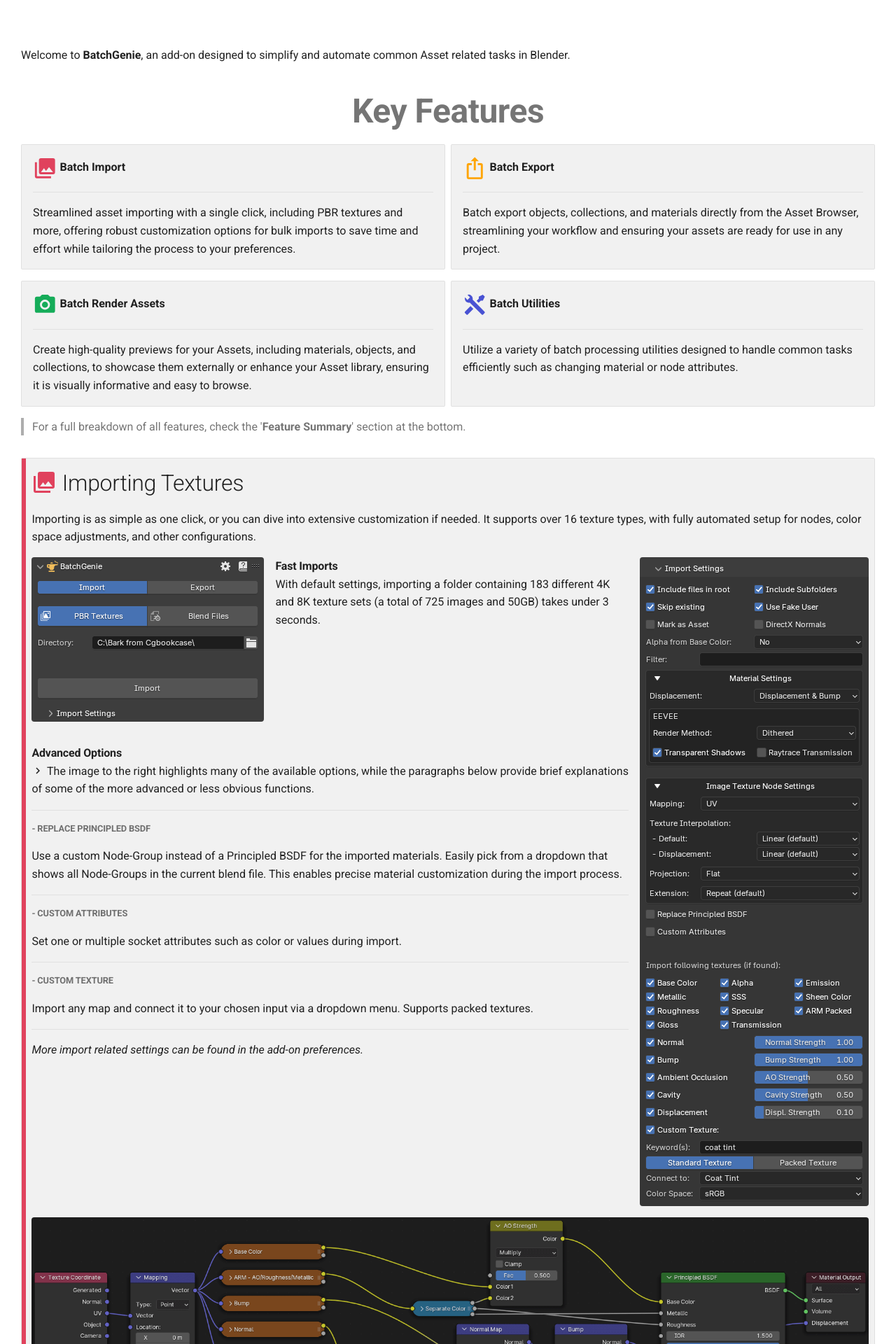
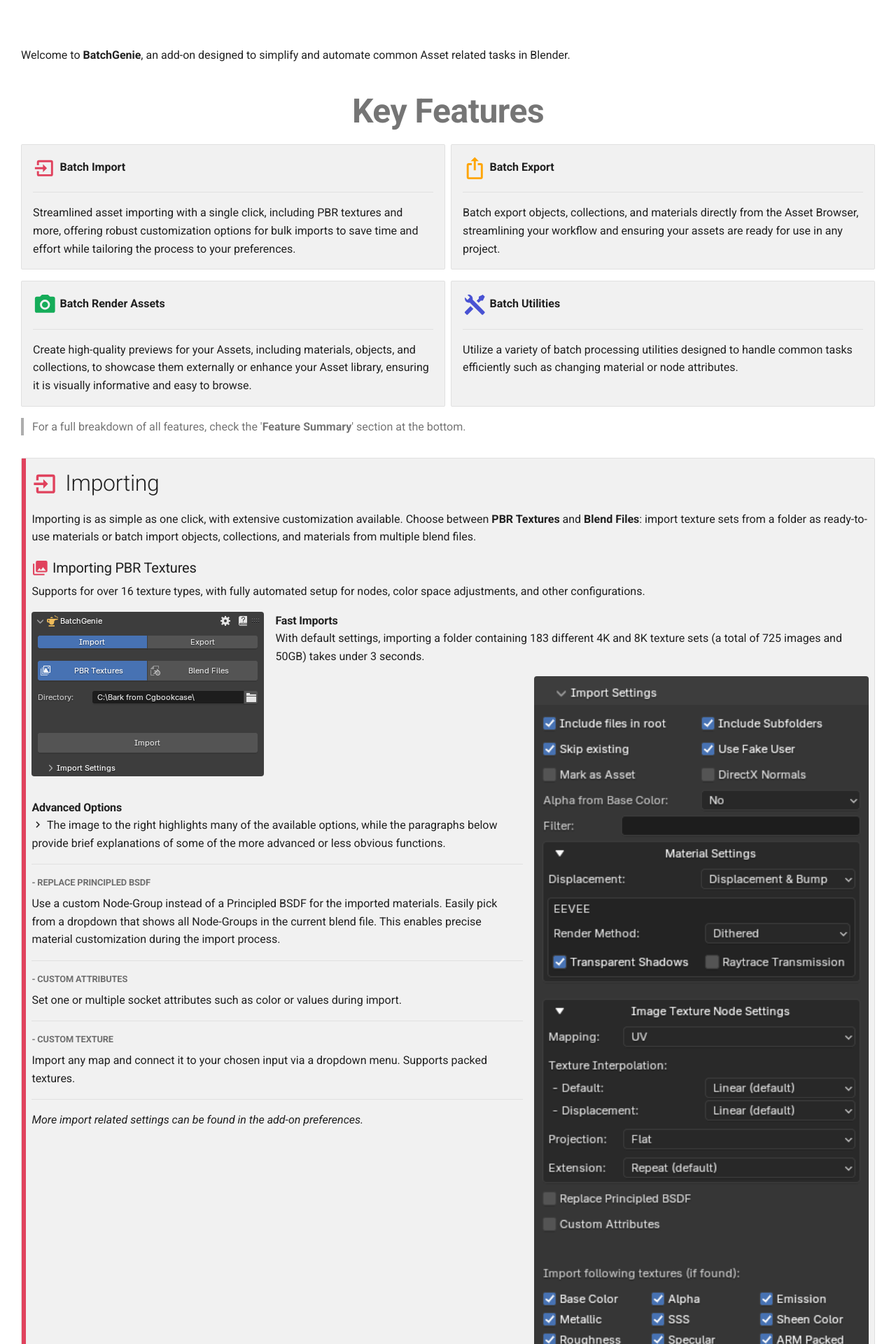
Before and after one commit to roberddd/batchgenie_landing-page, an MkDocs documentation site: the page built from docs/index.md, in a window 1280 px wide. Shown: the top 1920 px of the page at 70% size. Built offline with MkDocs 1.6.1 and Material for MkDocs 9.7.7, drawn with Linux system fonts in a browser that asks for light colours; some of the changed text lies outside the part shown.

Commit message:
Import update

```diff
--- a/docs/extra.css
+++ b/docs/extra.css
@@ -175,8 +175,8 @@
   margin-right: .075rem !important;
 }
 .margin-tight-vertical{
-  margin-top: 0.35rem !important;
-  margin-bottom: 0.35rem !important;
+  margin-top: 0.30rem !important;
+  margin-bottom: 0.3rem !important;
 }
 
 /* Custom 'info2' admonition */
--- a/docs/index.md
+++ b/docs/index.md
@@ -11,7 +11,7 @@
 
 <div class="grid cards grid_custom" markdown>
 
--   :material-image-multiple:{ .lg .middle style="color:var(--main-accent-color-red)" } __Batch Import__
+-   :material-import:{ .lg .middle style="color:var(--main-accent-color-red)" } __Batch Import__
 
     ---
 
@@ -50,17 +50,23 @@
 
 <div class="section-box accent-red" markdown>
 
-## :material-image-multiple:{style="color:var(--main-accent-color-red)"} Importing Textures
+## :material-import:{style="color:var(--main-accent-color-red); font-size: 1.8rem;"} Importing
 
-Importing is as simple as one click, or you can dive into extensive customization if needed. It supports over 16 texture types, with fully automated setup for nodes, color space adjustments, and other configurations.
+Importing is as simple as one click, with extensive customization available. Choose between **PBR Textures** and **Blend Files**: import texture sets from a folder as ready-to-use materials or batch import objects, collections, and materials from multiple blend files.
 
-![Example Import](images/import_example.gif){ .img-box  align=left }
+### :material-image-multiple:{style="color:var(--main-accent-color-red); font-size: 1.1rem;"} Importing PBR Textures
 
-![Import Settings](images/import_settings_expanded.png){ .img-box align=right }
+Supports for over 16 texture types, with fully automated setup for nodes, color space adjustments, and other configurations.
+
+![Example Texture Import](images/import_example.gif){ .img-box  align=left }
 
 #### Fast Imports
 
 With default settings, importing a folder containing 183 different 4K and 8K texture sets (a total of 725 images and 50GB) takes under 3 seconds.
+
+![Texture Import Settings](images/import_settings_expanded.png){ .img-box align=right width=40% }
+
+
 
 <div style="clear:left"></div>
 
@@ -70,19 +76,19 @@
 
 ---
 
-##### - Replace Principled BSDF
+##### - Replace Principled BSDF { style="margin-bottom:-0.75em;" }
 
 Use a custom Node-Group instead of a Principled BSDF for the imported materials. Easily pick from a dropdown that shows all Node-Groups in the current blend file. This enables precise material customization during the import process.
 
 ---
 
-##### - Custom Attributes
+##### - Custom Attributes { style="margin-bottom:-0.75em;" }
 
 Set one or multiple socket attributes such as color or values during import.
 
 ---
 
-##### - Custom Texture
+##### - Custom Texture { style="margin-bottom:-0.75em;" }
 
 Import any map and connect it to your chosen input via a dropdown menu. Supports packed textures.
 
@@ -99,14 +105,25 @@
 
 <div style="clear:both"></div>
 
-</div> <!-- Textures section end -->
+
+### :material-blender-software:{style="color:var(--main-accent-color-red); font-size: 1.1rem;"} Importing Blend Files
+
+![Example Blend Import](images/import_blend-example.gif){ .img-box  align=right }
+
+Import objects, collections, and materials from multiple blend files at once. This feature is designed to streamline asset management by letting you quickly gather specific asset types from various blend files into your current project.
+
+
+
+<div style="clear:both"></div>
+
+</div> <!-- IMPORT section end -->
 
 
 
 
 <div class="section-box accent-orange" markdown>
 
-## :material-export-variant:{style="color:var(--main-accent-color-orange)"} Exporting
+## :material-export-variant:{style="color:var(--main-accent-color-orange); font-size: 1.8rem;"} Exporting
 
 Batch export **objects**, **collections**, and **materials**. Work either directly from the 3D viewport or via the **Asset Browser**, it's as easy as point and click.
 
@@ -127,7 +144,7 @@
 
 <div class="section-box accent-green" markdown>
 
-## :material-camera:{style="color:var(--main-accent-color-green)"}  Rendering Asset Previews
+## :material-camera:{style="color:var(--main-accent-color-green); font-size: 1.8rem;"}  Rendering Asset Previews
 
 You can either utilize Batch Rendering through the BatchGenie panel, or selectively choose Assets **from the Asset Browser** for which you wish to render previews for. BatchGenie supports rendering previews for **materials**, **collections**, and **objects**, including VDB volumes.
 
@@ -158,7 +175,7 @@
 
 :material-chevron-down: **Lighting and Studio presets** available, and you can add your own custom HDRIs to the list.
 
-![Render Settings](images/render_asset_previews_lighting_presets.png){ .img-box  style="margin-top:-.75em; margin-bottom:-.75em" }
+![Render Settings](images/render_asset_previews_lighting_presets.png){ .img-box  style="margin-top:-.75em; margin-bottom:-.95em" }
 
 ![Render Settings](images/render_asset_previews_studio_presets.png){ .img-box }
 
@@ -171,7 +188,7 @@
 
 <div class="section-box accent-blue" markdown>
 
-## :material-tools:{style="color:var(--main-accent-color-blue)"}  Batch Utilities
+## :material-tools:{style="color:var(--main-accent-color-blue); font-size: 1.8rem;"}  Batch Utilities
 
 Utilities for efficiently managing materials and other assets. These tools work with both **local assets** in the current file **and external assets** through the Asset Browser, eliminating the need to open each individual Blend file separately. Built-in **parallel processing** when working with external assets, allowing multiple assets to be processed simultaneously in the background.
 
```
Also changed, not shown: docs/images/import_blend-example.gif (added).
